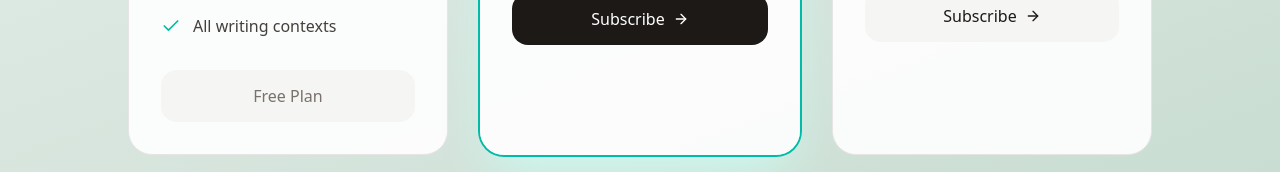
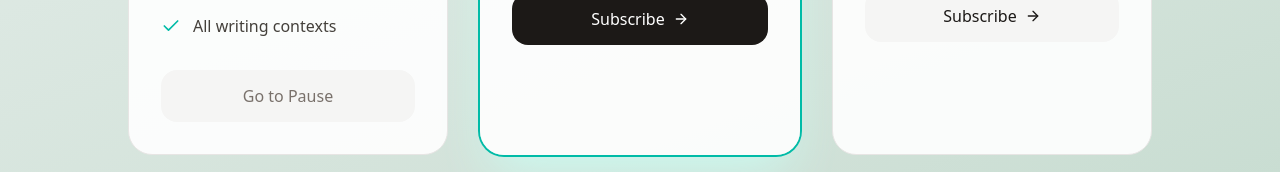
Before and after one commit to CosmasCold/pause-app, a Next.js app: page /pricing in a window 1280 px wide. Shown: the part 735-907 px from the top of the page. Built offline with nearby package versions, Linux system fonts and the light colour scheme; no server answers; a web font is replaced by a local one.

Commit message:
Fix missing Link import and unused Article import

```diff
--- /dev/null
+++ b/app/blog/[slug]/page.tsx
@@ -0,0 +1,39 @@
+// app/blog/[slug]/page.tsx
+import { notFound } from 'next/navigation';
+import { articles } from '../articles';
+import Navigation from '@/components/Navigation';
+import Link from 'next/link';
+
+export async function generateStaticParams() {
+  return articles.map((article) => ({ slug: article.slug }));
+}
+
+export default function ArticlePage({ params }: { params: { slug: string } }) {
+  const article = articles.find((a) => a.slug === params.slug);
+  if (!article) return notFound();
+
+  return (
+    <>
+      <Navigation />
+      <main className="pt-24 pb-16 px-4 max-w-3xl mx-auto">
+        <Link href="/blog" className="text-teal-600 hover:text-teal-700 text-sm mb-6 inline-block">
+          ← Back to Insights
+        </Link>
+        <article>
+          <h1 className="text-4xl font-playfair font-bold text-stone-800 mb-4">{article.title}</h1>
+          <p className="text-stone-400 text-sm mb-8">
+            {new Date(article.date).toLocaleDateString('en-US', {
+              year: 'numeric',
+              month: 'long',
+              day: 'numeric',
+            })}
+          </p>
+          <div
+            className="prose prose-stone max-w-none"
+            dangerouslySetInnerHTML={{ __html: article.content }}
+          />
+        </article>
+      </main>
+    </>
+  );
+}
--- a/app/pricing/page.tsx
+++ b/app/pricing/page.tsx
@@ -8,6 +8,7 @@ import { Check, ArrowRight, Sparkles } from 'lucide-react';
 import toast from 'react-hot-toast';
 import Navigation from '@/components/Navigation';
 import { supabase } from '@/lib/supabase';
+import Link from 'next/link';
 
 const plans = [
   {
@@ -158,13 +159,13 @@ export default function PricingPage() {
 
                 {/* Free plan button: disabled, no action */}
                 {!plan.priceId ? (
-                  <button
-                    disabled
-                    className="w-full py-3.5 rounded-2xl font-medium bg-stone-100 text-stone-500 cursor-not-allowed"
-                  >
-                    {plan.cta}
-                  </button>
-                ) : (
+  <Link
+    href="/"
+    className="w-full inline-block text-center py-3.5 rounded-2xl font-medium bg-stone-100 text-stone-500 hover:bg-stone-200 transition-colors"
+  >
+    Go to Pause
+  </Link>
+) : (
                   <button
                     onClick={() => handleSubscribe(plan.priceId)}
                     disabled={loadingTier === plan.priceId}
```
